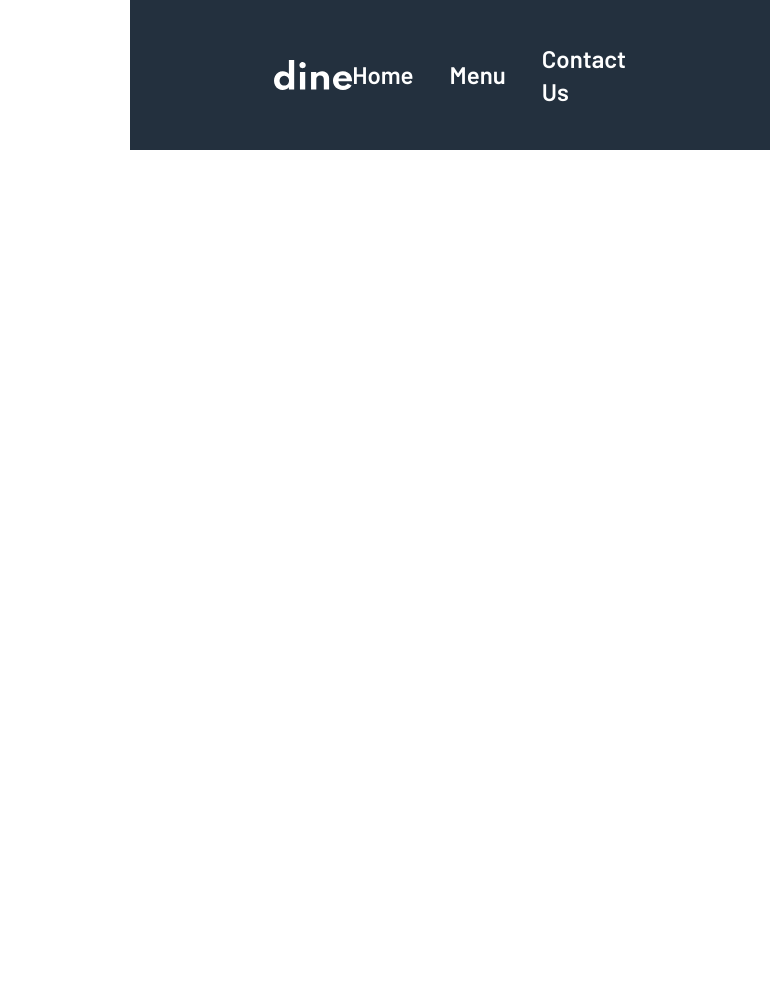
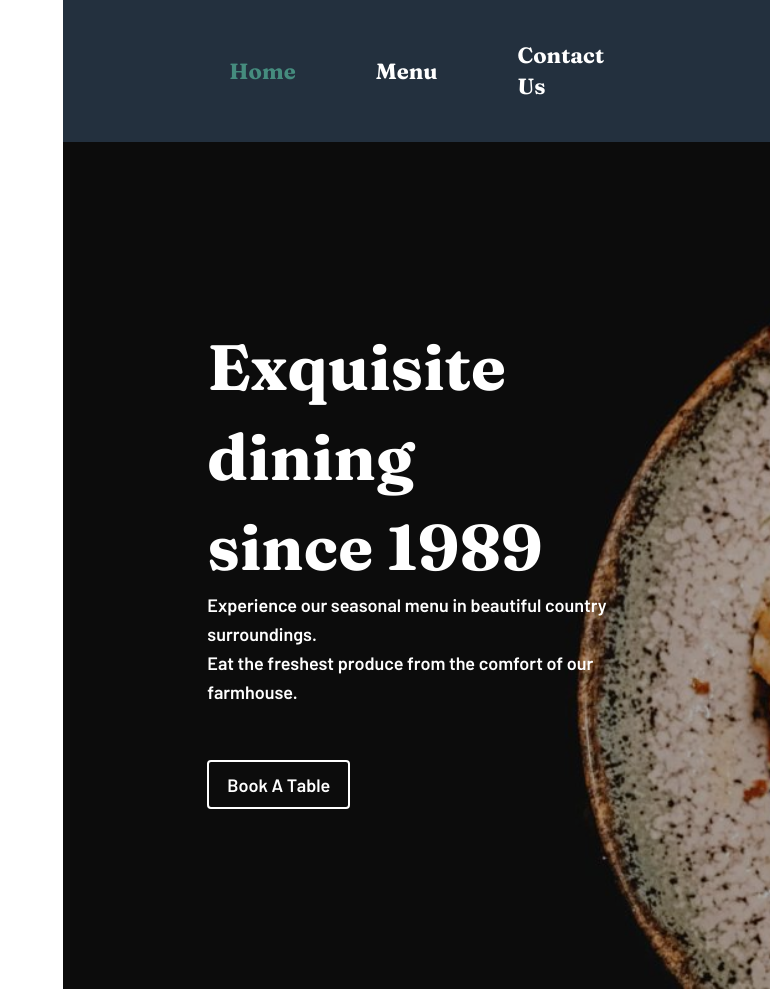
Before and after one commit to Trantuvan/odin-restaurant, a website built with webpack: page dist/index.html in a window 1280 px wide. Shown: the whole page, without its empty margins (510-1280 px from the left). Before the commit the page ends 800 px from the top, so only its background shows below. Built offline with nearby package versions, Linux system fonts and the light colour scheme.

Commit message:
Home page

```diff
--- a/src/assets/css/style.css
+++ b/src/assets/css/style.css
@@ -25,7 +25,6 @@
 html {
   font-size: 62.5%;
   font-family: "Barlow", sans-serif;
-  /* font-family: 'Fraunces', serif; */
   line-height: 1.4;
 }
 
@@ -42,23 +41,85 @@ img {
 
 .content {
   width: min(144rem, 100%);
+  display: grid;
+  grid-template-rows: 1fr 8fr;
+  grid-template-areas:
+    "header"
+    "content";
 }
 
+/* header */
 header {
+  grid-area: header;
   background-color: var(--darker-blue-clr);
   display: flex;
   justify-content: space-between;
+  align-items: center;
   padding: 2em 8em;
 }
 
-header > .header__nav {
+.header__nav {
   display: flex;
   align-items: center;
   gap: 2em;
+  font-family: "Fraunces", serif;
 }
 
-header .nav__link {
-  text-decoration: none;
+.nav__item {
   color: var(--white-clr);
-  font-size: 2.4rem;
+  font-size: 2.2rem;
+  padding: 0.2em 1em;
 }
+
+.nav__item:hover,
+.nav__item:focus {
+  color: var(--dark-cyan-clr);
+  background-color: rgba(255, 255, 255, 0.6);
+  border-radius: 8px;
+}
+
+/* body */
+.dynamic-content {
+  grid-area: "content";
+}
+
+/* Home */
+.hero-container {
+  min-height: 89vh;
+  color: var(--white-clr);
+  background-color: var(--dark-gray-blue-clr);
+  background-image: url("../img/hero-bg-medium.jpg");
+  background-blend-mode: multiply;
+  background-size: cover;
+  background-position: center;
+  padding: 10em 8em;
+}
+
+.hero__title {
+  font-family: "Fraunces", serif;
+  font-size: 6.4rem;
+}
+
+.hero__text {
+  font-size: 1.8rem;
+  line-height: 1.6;
+  margin-bottom: 3em;
+}
+
+.btn {
+  color: var(--white-clr);
+  font-size: 1.8rem;
+  border-radius: 4px;
+  border: 2px solid var(--white-clr);
+}
+
+.btn:hover,
+.btn:focus {
+  color: var(--darker-blue-clr);
+  background-color: var(--white-clr);
+}
+
+/* utilities */
+.active {
+  color: var(--dark-cyan-clr);
+}
--- a/src/components/header.js
+++ b/src/components/header.js
@@ -9,15 +9,9 @@ export default function header() {
     <img src="${Logo}" alt="restaurant logo"/>
   </div>
   <ul class="header__nav">
-    <li class="nav__item">
-        <a class="nav__link" href="#">Home</a>
-    </li>
-    <li class="nav__item">
-        <a class="nav__link" href="#">Menu</a>
-    </li>
-    <li class="nav__item">
-        <a class="nav__link" href="#">Contact Us</a>
-    </li>
+    <li class="nav__item active">Home</li>
+    <li class="nav__item">Menu</li>
+    <li class="nav__item">Contact Us</li>
   </ul>
   `;
 
--- /dev/null
+++ b/src/components/home.js
@@ -0,0 +1,20 @@
+import "../assets/css/style.css";
+
+export default function Home() {
+  const home = document.createElement("div");
+  home.classList.add("home");
+  home.innerHTML = `
+  <div class="hero-container">
+    <h1 class="hero__title">Exquisite dining <br/>since 1989</h1>
+    <p class="hero__text">
+      Experience our seasonal menu in beautiful country surroundings.<br/>
+      Eat the freshest produce from the comfort of our farmhouse.
+    </p>
+    <div class="hero__action">
+      <button type="button" class="btn">Book A Table</button>
+    </div>
+  </div>
+  `;
+
+  return home;
+}
--- a/src/index.js
+++ b/src/index.js
@@ -3,10 +3,11 @@ import "normalize.css";
 import "./assets/css/reset.css";
 import "./assets/css/style.css";
 import Favicon from "./assets/img/favicon.png";
-import Header from "./components/header";
 
 // Feature
-import changeFavicon from "./changeFavicon";
+import changeFavicon from "./util/changeFavicon";
+import Header from "./components/header";
+import Home from "./components/home";
 
 (() => {
   // * add favicon logo
@@ -14,7 +15,16 @@ import changeFavicon from "./changeFavicon";
 
   const element = document.createElement("div");
   element.classList.add("content");
-  element.setAttribute("id", "content");
+
+  // * static header
   element.appendChild(Header());
+
+  // * dynamic content
+  const dynamicContent = document.createElement("div");
+  dynamicContent.classList.add("dynamic-content");
+  element.appendChild(dynamicContent);
+
+  dynamicContent.appendChild(Home());
+
   document.body.appendChild(element);
 })();
```
Also changed, not shown: src/assets/img/hero-bg-medium.jpg (added), src/util/changeFavicon.js (renamed from src/changeFavicon.js).
